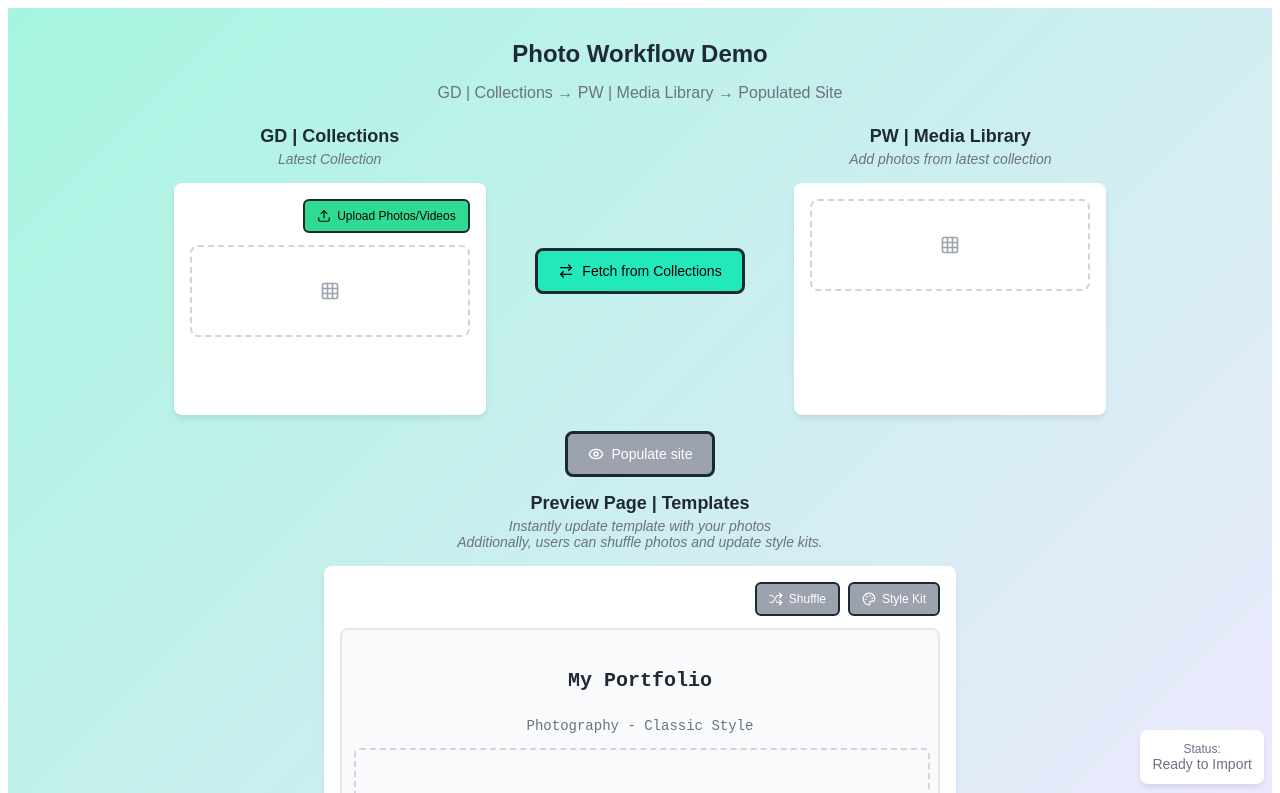
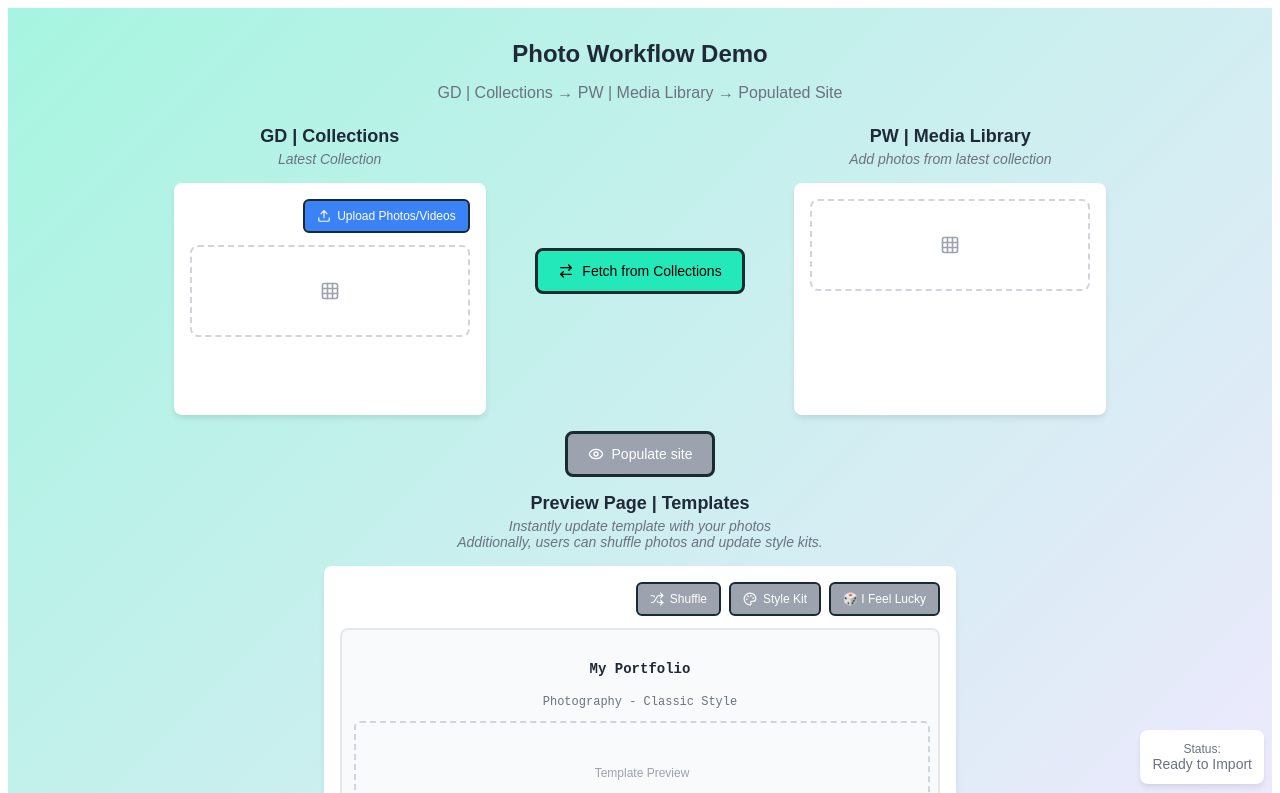
Before and after one commit to BenPixieSet/projects, a React (Create React App) app: page / in a window 1280 px wide. Shown: the top 793 px of the page. Built offline with nearby package versions, Linux system fonts and the light colour scheme; a web font is replaced by a local one.

Commit message:
added i feel lucky button

```diff
--- a/src/PhotoWorkflowDemo.css
+++ b/src/PhotoWorkflowDemo.css
@@ -373,6 +373,42 @@
   gap: 8px;
 }
 
+/* Feel Lucky button styles */
+.feel-lucky-button {
+  padding: 8px 12px;
+  border-radius: 6px;
+  font-weight: 500;
+  transition: all 0.2s ease;
+  border: 2px solid rgb(25, 43, 47);
+  cursor: pointer;
+  font-size: 12px;
+  display: flex;
+  align-items: center;
+  justify-content: center;
+  gap: 6px;
+  background: linear-gradient(45deg, #ff6b6b, #4ecdc4, #45b7d1, #96ceb4, #ffeaa7);
+  background-size: 400% 400%;
+  color: white;
+  animation: gradientShift 3s ease infinite;
+}
+
+.feel-lucky-button:hover:not(:disabled) {
+  transform: scale(1.05);
+  animation-duration: 1s;
+}
+
+.feel-lucky-button:disabled {
+  background: #9ca3af;
+  cursor: not-allowed;
+  animation: none;
+}
+
+@keyframes gradientShift {
+  0% { background-position: 0% 50%; }
+  50% { background-position: 100% 50%; }
+  100% { background-position: 0% 50%; }
+}
+
 /* Upload button styles */
 .upload-button {
   padding: 8px 12px;
@@ -386,12 +422,12 @@
   align-items: center;
   justify-content: center;
   gap: 6px;
-  background-color: #2fdb93fe;
-  color: rgb(8, 5, 5);
+  background-color: #3b82f6;
+  color: white;
 }
 
 .upload-button:hover {
-  background-color: #79ecca;
+  background-color: #2563eb;
 }
 
 /* Shuffle button styles */
@@ -444,6 +480,42 @@
 .style-kit-button:disabled {
   background-color: #9ca3af;
   cursor: not-allowed;
+}
+
+/* Feel Lucky button styles */
+.feel-lucky-button {
+  padding: 8px 12px;
+  border-radius: 6px;
+  font-weight: 500;
+  transition: all 0.2s ease;
+  border: 2px solid rgb(25, 43, 47);
+  cursor: pointer;
+  font-size: 12px;
+  display: flex;
+  align-items: center;
+  justify-content: center;
+  gap: 6px;
+  background: linear-gradient(45deg, #ff6b6b, #4ecdc4, #45b7d1, #96ceb4, #ffeaa7);
+  background-size: 400% 400%;
+  color: white;
+  animation: gradientShift 3s ease infinite;
+}
+
+.feel-lucky-button:hover:not(:disabled) {
+  transform: scale(1.05);
+  animation-duration: 1s;
+}
+
+.feel-lucky-button:disabled {
+  background: #9ca3af;
+  cursor: not-allowed;
+  animation: none;
+}
+
+@keyframes gradientShift {
+  0% { background-position: 0% 50%; }
+  50% { background-position: 100% 50%; }
+  100% { background-position: 0% 50%; }
 }
 
 .button-blue {
@@ -525,13 +597,13 @@
 }
 
 .template-title {
-  font-size: 20px;
+  font-size: 14px;
   font-weight: bold;
   color: #1f2937;
 }
 
 .template-subtitle {
-  font-size: 14px;
+  font-size: 12px;
   color: #6b7280;
 }
 
--- a/src/PhotoWorkflowDemo.jsx
+++ b/src/PhotoWorkflowDemo.jsx
@@ -9,6 +9,7 @@ const PhotoWorkflowDemo = () => {
   const [animatingPhotos, setAnimatingPhotos] = useState([]);
   const [isAnimating, setIsAnimating] = useState(false);
   const [currentStyleKit, setCurrentStyleKit] = useState(0);
+  const [customStyle, setCustomStyle] = useState(null);
   const fileInputRef = useRef(null);
 
   // Style kits for the website template
@@ -185,7 +186,25 @@ const PhotoWorkflowDemo = () => {
 
   const handleStyleKit = () => {
     if (templatePhotos.length === 0) return;
+    setCustomStyle(null); // Clear custom style when cycling through presets
     setCurrentStyleKit((prev) => (prev + 1) % styleKits.length);
+  };
+
+  const handleFeelLucky = () => {
+    if (templatePhotos.length === 0) return;
+
+    // Create a random style by mixing properties from all style kits
+    const randomStyle = {
+      name: 'Lucky Mix',
+      backgroundColor: styleKits[Math.floor(Math.random() * styleKits.length)].backgroundColor,
+      borderColor: styleKits[Math.floor(Math.random() * styleKits.length)].borderColor,
+      titleColor: styleKits[Math.floor(Math.random() * styleKits.length)].titleColor,
+      subtitleColor: styleKits[Math.floor(Math.random() * styleKits.length)].subtitleColor,
+      titleFont: styleKits[Math.floor(Math.random() * styleKits.length)].titleFont,
+      subtitleFont: styleKits[Math.floor(Math.random() * styleKits.length)].subtitleFont
+    };
+
+    setCustomStyle(randomStyle);
   };
 
   const reset = () => {
@@ -193,7 +212,8 @@ const PhotoWorkflowDemo = () => {
     setTemplatePhotos([]);
     setAnimatingPhotos([]);
     setIsAnimating(false);
-    setCurrentStyleKit(4);
+    setCurrentStyleKit(0);
+    setCustomStyle(null);
   };
 
   const PhotoSquare = ({ photo, className = "", isInTemplate = false }) => (
@@ -256,7 +276,7 @@ const PhotoWorkflowDemo = () => {
     </div>
   );
 
-  const currentStyle = styleKits[currentStyleKit];
+  const currentStyle = customStyle || styleKits[currentStyleKit];
 
   return (
     <div className="demo-container">
@@ -365,6 +385,13 @@ const PhotoWorkflowDemo = () => {
                   >
                     <Palette size={14} />
                     Style Kit
+                  </button>
+                  <button
+                    onClick={handleFeelLucky}
+                    disabled={templatePhotos.length === 0}
+                    className="feel-lucky-button"
+                  >
+                    🎲 I Feel Lucky
                   </button>
                 </div>
               </div>
```
